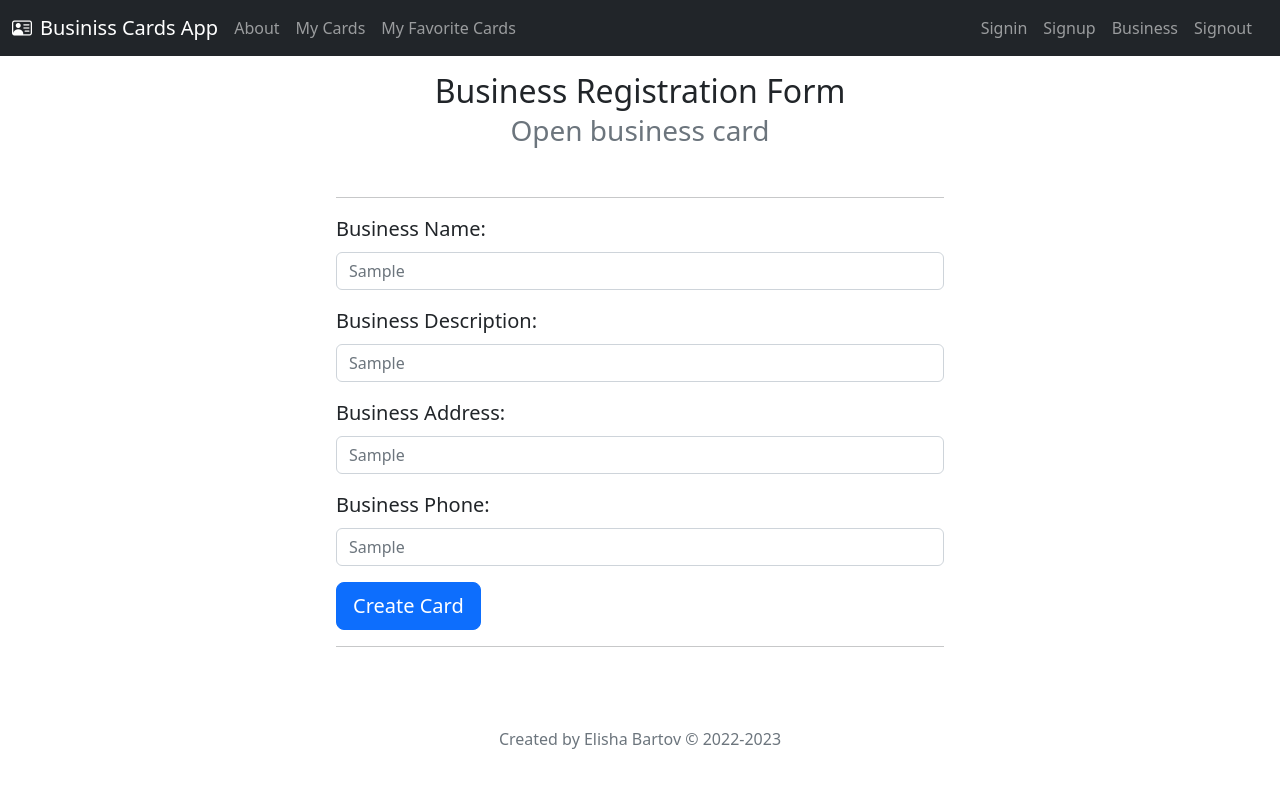
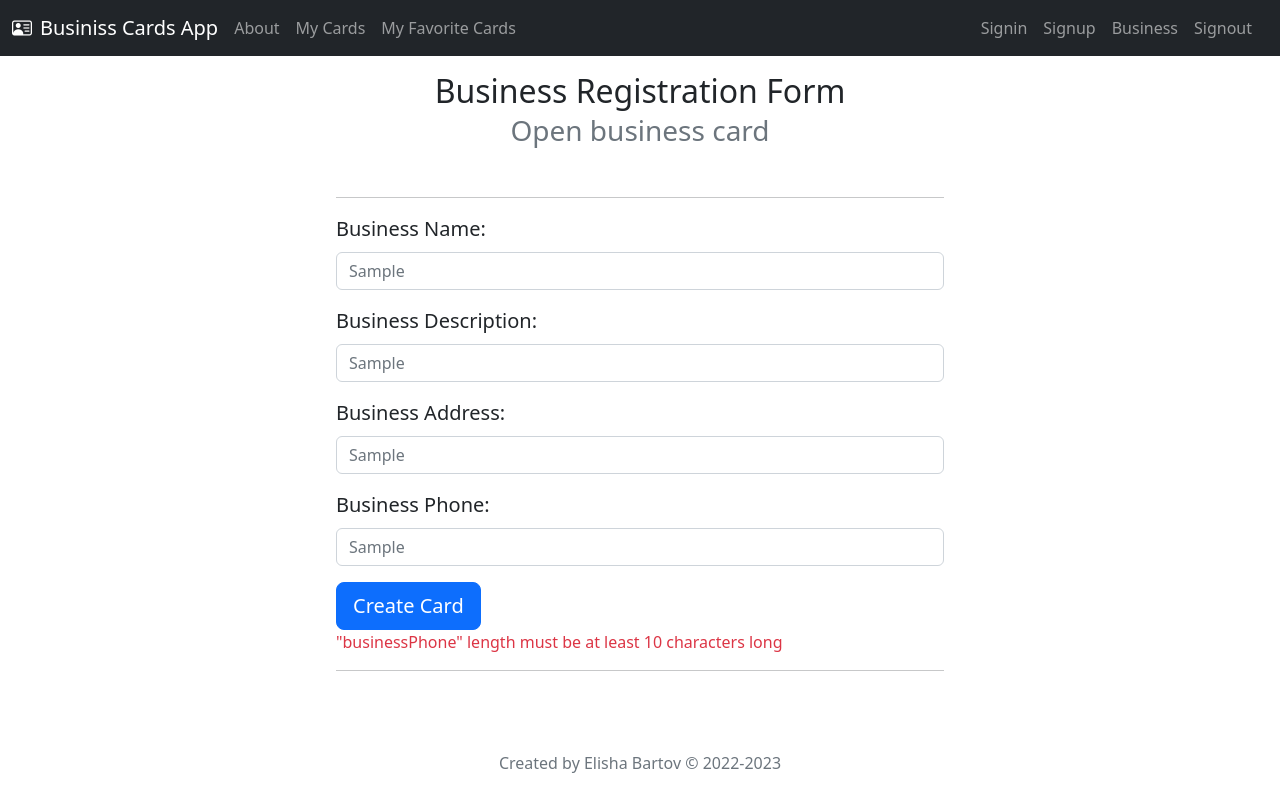
Before and after one commit to BartovElisha/react-app-business-card, a React (Create React App) app: page /businesscardregistration in a window 1280 px wide. Both pictures are taken after typing "Sample", "Sample", "Sample", "Sample" into the empty fields and a click on the button "Create Card". Built offline with nearby package versions, Linux system fonts and the light colour scheme.

Commit message:
Added Joi validation to Business card registration.

```diff
--- a/src/pages/BusinessCardRegistration/BusinessCardRegistration.tsx
+++ b/src/pages/BusinessCardRegistration/BusinessCardRegistration.tsx
@@ -1,4 +1,6 @@
+import Joi from "joi";
 import { useState } from "react";
+import { useNavigate } from "react-router-dom";
 import Title from "../../components/Title";
 
 interface IBusinessCardData {
@@ -11,14 +13,44 @@ interface IBusinessCardData {
 
 function BusinessCardRegistration() {
     // States
-    const [businessName,setBusinessName] = useState('');
-    const [businessDescription,setBusinessDescription] = useState('');
-    const [businessAddress,setBusinessAddress] = useState('');
-    const [businessPhone,setBusinessPhone] = useState('');
-    // const [businessImage,setBusinessImage] = useState('');
+    const navigate = useNavigate();
+    const [businessName, setBusinessName] = useState<string>('');
+    const [businessDescription, setBusinessDescription] = useState<string>('');
+    const [businessAddress, setBusinessAddress] = useState<string>('');
+    const [businessPhone, setBusinessPhone] = useState<string>('');
+    const [error, setError] = useState<string>('');
 
     function submit() {
+        const schema = Joi.object().keys({
+            businessName: Joi.string().required().min(2).max(255),
+            businessDescription: Joi.string().required().min(2).max(255),
+            businessAddress: Joi.string().required().min(2).max(255),
+            businessPhone: Joi.string().required().min(10).max(13).pattern(/^[+,0-9]+$/),
+            // businessPhone: Joi.string().required().length(13).pattern(/^[+,0-9]+$/),
+        });
 
+        const { error, value } = schema.validate({
+            businessName,
+            businessDescription,
+            businessAddress,
+            businessPhone
+        });
+
+        if (error) {
+            setError(error.message);
+            return;
+        }
+
+        setError('');
+        createCard(value);
+    }
+
+    function createCard(data: IBusinessCardData) {
+        // 1. Send data to the server Rest API...
+        console.log(data);
+
+        // 2. If All OK Navigate to Home page
+        navigate('/');
     }
 
     return (
@@ -65,9 +97,9 @@ function BusinessCardRegistration() {
                 <div className="mp-3">
                     <label className="mb-2 fs-5">Business Phone:</label>
                     <input
-                        type="text"
+                        type="phone"
                         className="form-control text-muted mb-3"
-                        placeholder="Business Phone"
+                        placeholder="Example Phone: +972500000000"
                         value={businessPhone}
                         onChange={(e) => setBusinessPhone(e.target.value)}
                     >
@@ -80,6 +112,12 @@ function BusinessCardRegistration() {
                     >Create Card
                     </button>
                 </div>
+                {
+                    error &&
+                    <div className="text-danger">
+                        {error}
+                    </div>
+                }
                 <hr/>
             </div>
         </>
```
